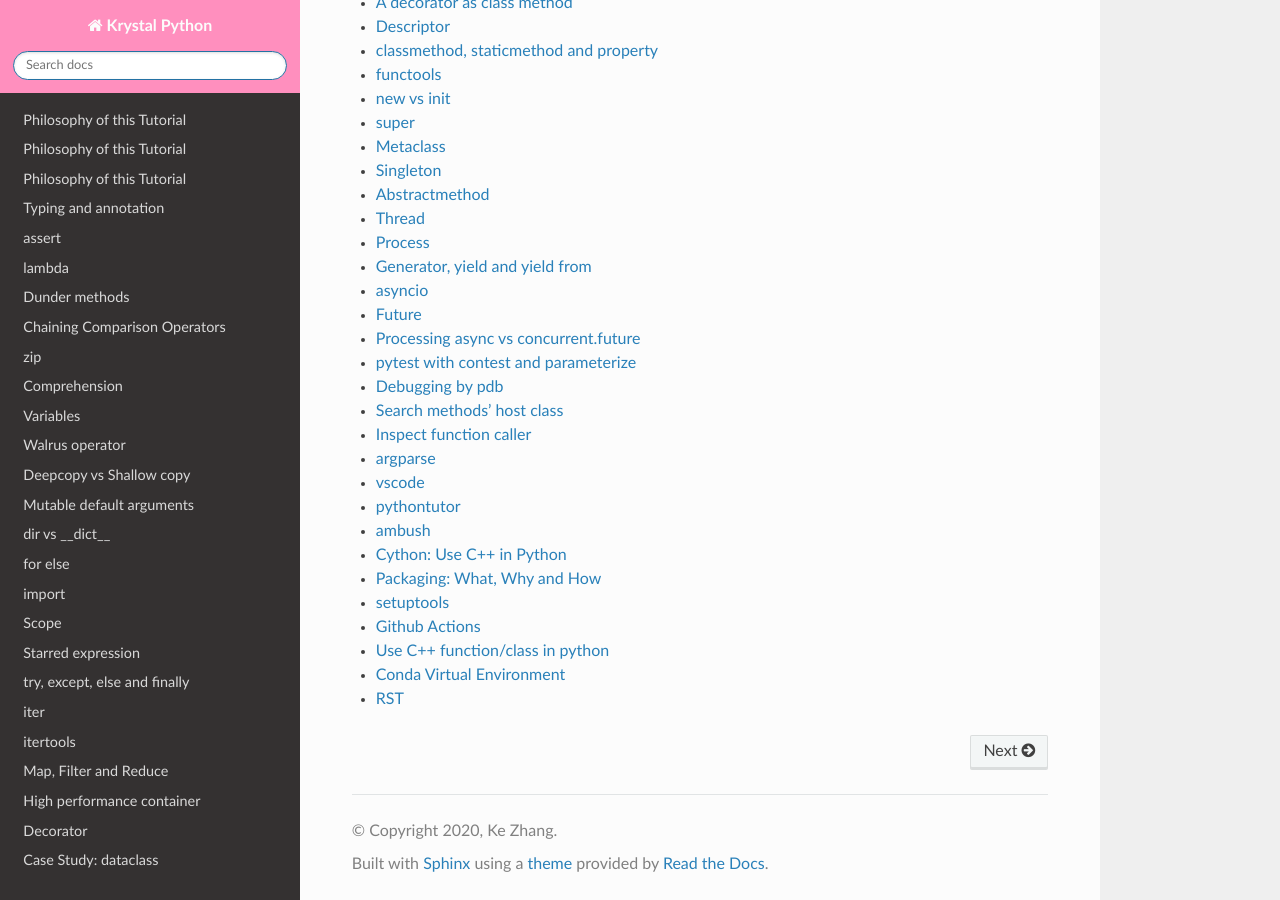
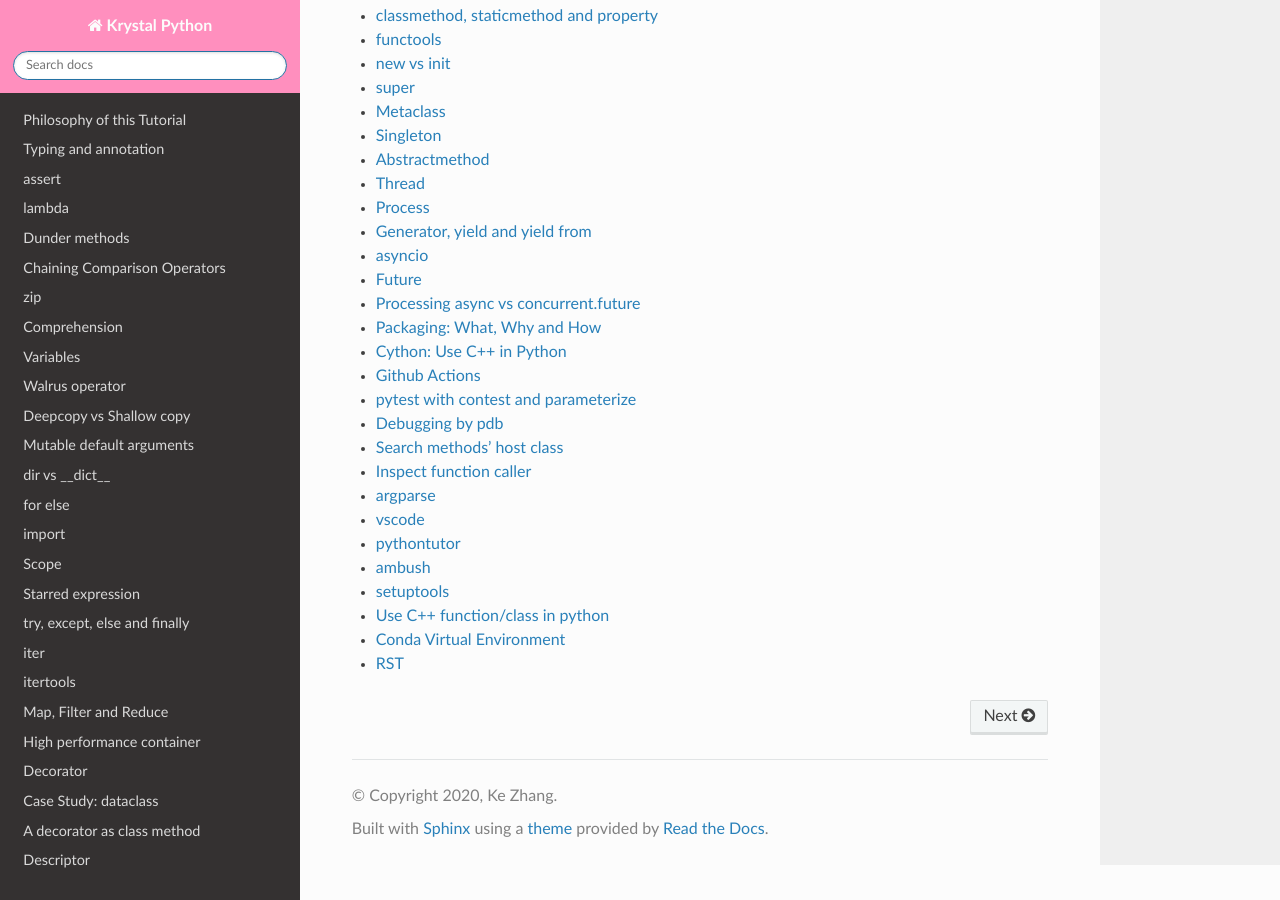
Before and after one commit to ke-zhang-rd/krystal, a Sphinx documentation site: the page built from docs/source/index.rst, in a window 1280 px wide and 900 px high, scrolled down 780 px. Built offline with Sphinx 7.4.7 and the Read the Docs theme 3.1.0, drawn with Linux system fonts in a browser that asks for light colours; some of the changed lines change nothing that is shown; some of the changed text lies outside the part shown.

Commit message:
Update index.rst

```diff
--- a/docs/source/index.rst
+++ b/docs/source/index.rst
@@ -3,22 +3,8 @@
    You can adapt this file completely to your liking, but it should at least
    contain the root `toctree` directive.
 
-.. container:: twocol
-
-    .. container:: leftside
-
-        .. toctree::
-           :maxdepth: 1
-
-           philosophy
-
-    .. container:: rightside
-
-        .. toctree::
-           :maxdepth: 1
-
-           philosophy
-
+Krystal Python
+==============
 
 .. toctree::
    :maxdepth: 1
@@ -62,6 +48,9 @@
    asyncio
    future
    concurrentfuture
+   packaging
+   cython
+   github_actions
    pytest
    pdb
    searchmethod
@@ -70,10 +59,7 @@
    vscode
    pythontutor
    ambush
-   cython
-   packaging
    setuptools
-   github_actions
    alternatives_cpp_plus_python
    conda
    rst
```
